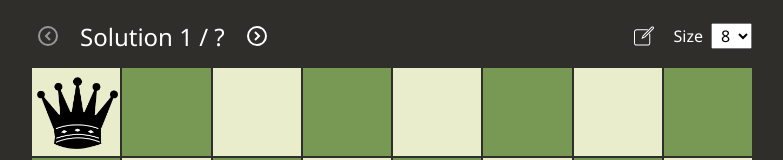
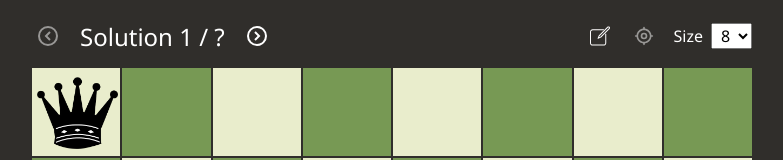
Before and after one commit to ScriptRaccoon/queens-problem-svelte, a Svelte app: page / in a window 1280 px wide. Shown: the top 160 px of the page, without its empty margins (248-1031 px from the left). Built offline with nearby package versions, Linux system fonts and the light colour scheme.

Commit message:
toggle coordinates with button

```diff
--- a/src/App.svelte
+++ b/src/App.svelte
@@ -81,10 +81,8 @@
 		determine_problems()
 	}
 
-	function handle_keydown(e: KeyboardEvent): void {
-		if (e.key === 'c') {
-			show_coords = !show_coords
-		}
+	function toggle_coordinates(): void {
+		show_coords = !show_coords
 	}
 
 	function determine_problems() {
@@ -119,8 +117,6 @@
 <svelte:head>
 	<title>{title}</title>
 </svelte:head>
-
-<svelte:window on:keydown={handle_keydown} />
 
 <header class="vh">
 	<h1>{title}</h1>
@@ -174,9 +170,22 @@
 				aria-label="Toggle edit mode"
 			>
 				<img
-					class="edit-icon"
+					class="icon"
 					src="./edit.svg"
 					alt="edit"
+					aria-hidden="true"
+				/>
+			</button>
+
+			<button
+				aria-label="toggle coordinates"
+				on:click={toggle_coordinates}
+				disabled={!editing}
+			>
+				<img
+					src="./coordinate.svg"
+					alt="coordinate"
+					class="icon"
 					aria-hidden="true"
 				/>
 			</button>
@@ -350,7 +359,7 @@
 		opacity: 1;
 	}
 
-	.edit-icon {
+	.icon {
 		width: 1.25rem;
 	}
 
--- a/src/app.css
+++ b/src/app.css
@@ -36,6 +36,7 @@ button {
 
 button:focus-visible {
 	outline: 1px solid var(--font-color);
+	z-index: 10;
 }
 
 button[disabled] {
@@ -52,6 +53,7 @@ option {
 select:focus-visible {
 	outline: 1px solid var(--font-color);
 	outline-offset: 0.25rem;
+	z-index: 10;
 }
 
 .vh {
```
Also changed, not shown: public/coordinate.svg (added).
